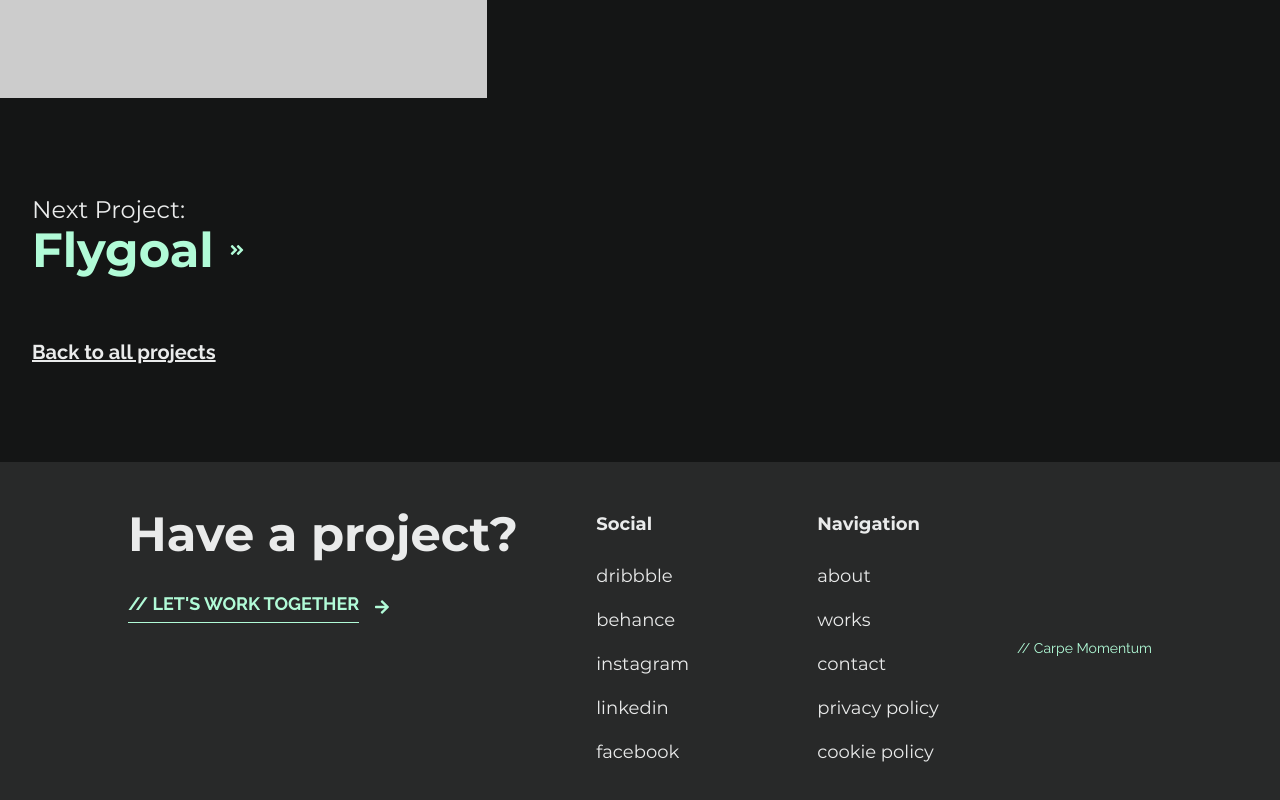
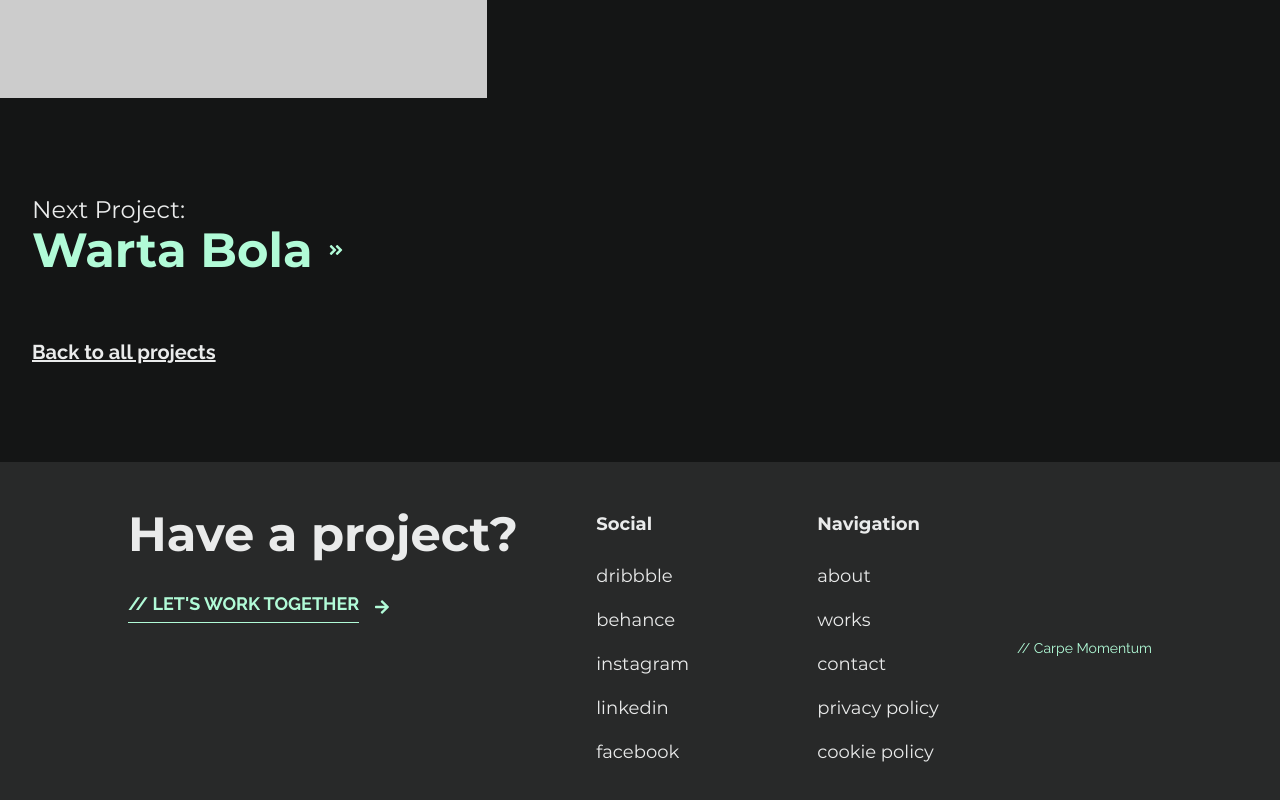
Before and after one commit to yogaajie2/porto, a Nuxt app: page /projects/flygoal in a window 1280 px wide. Shown: the part 8136-8936 px from the top of the page. Built offline with nearby package versions, Linux system fonts and the light colour scheme.

Commit message:
feat(projects): add dynamic routing to next project

```diff
--- a/pages/projects/_id.vue
+++ b/pages/projects/_id.vue
@@ -68,10 +68,10 @@
       <h3>Next Project:</h3>
 
       <NuxtLink
-        to="/projects/flygoal"
+        :to="nextProject.id"
         class="flex items-center mb-16"
       >
-        <h2 class="text-tertiary mr-4">Flygoal</h2>
+        <h2 class="text-tertiary mr-4">{{ nextProject.title }}</h2>
 
         <font-awesome-icon
           :icon="['fas', 'angle-double-right']"
@@ -102,6 +102,10 @@ export default {
   computed: {
     project() {
       return this.projects.find(project => project.id === this.$route.params.id);
+    },
+
+    nextProject() {
+      return this.projects[this.findIndex()];
     }
   },
 
@@ -110,7 +114,17 @@ export default {
   },
 
   methods: {
-    showContents() { this.isContentShown = true; }
+    showContents() { this.isContentShown = true; },
+
+    findIndex() {
+      let currentIndex = this.projects.indexOf(this.project);
+
+      if (currentIndex != this.projects.length - 1) {
+        return currentIndex + 1;
+      } else {
+        return 0;
+      }
+    }
   }
 }
 </script>
```
